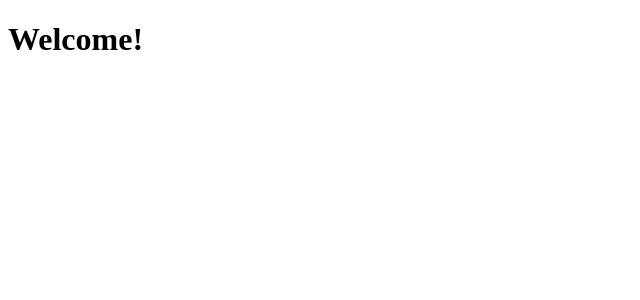
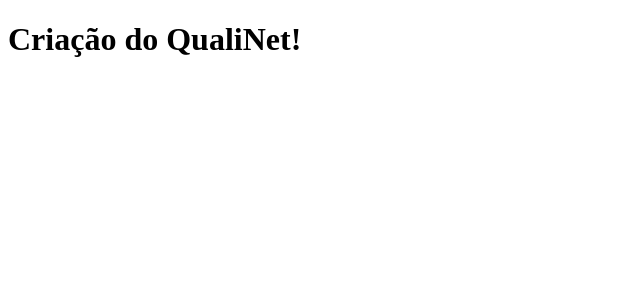
Before and after one commit to NivaldoGoncalves/QualiNet, a Next.js app: page / in a window 1280 px wide. Shown: the top 300 px of the page, without its empty margins (0-640 px from the left). Built offline with nearby package versions, Linux system fonts and the light colour scheme.

Commit message:
Correcao Index

```diff
--- a/pages/index.js
+++ b/pages/index.js
@@ -1,5 +1,5 @@
 function Home() {
-  return <h1>Welcome!</h1>;
+  return <h1>Criação do QualiNet!</h1>;
 }
 
 export default Home;
```
